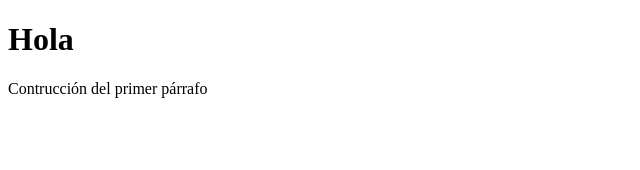
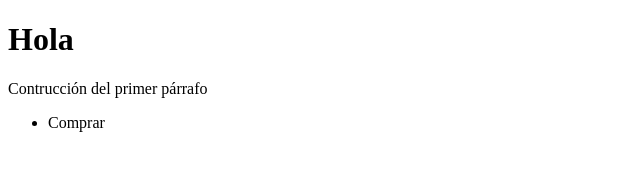
Before and after one commit to CesarAll/my_project, a plain HTML site: page index.html in a window 1280 px wide. Shown: the full height of the page, 0-640 px from the left. Drawn offline with Linux system fonts and the light colour scheme.

Commit message:
Add p and ul

```diff
--- a/index.html
+++ b/index.html
@@ -9,6 +9,9 @@
 <body>
     <h1>Hola</h1>
     <p>Contrucción del primer párrafo</p>
+    <ul>
+        <li>Comprar</li>
+    </ul>
 
 
     <script src="./main.js"></script>
--- a/main.js
+++ b/main.js
@@ -0,0 +1 @@
+console.log('hello world')
```
